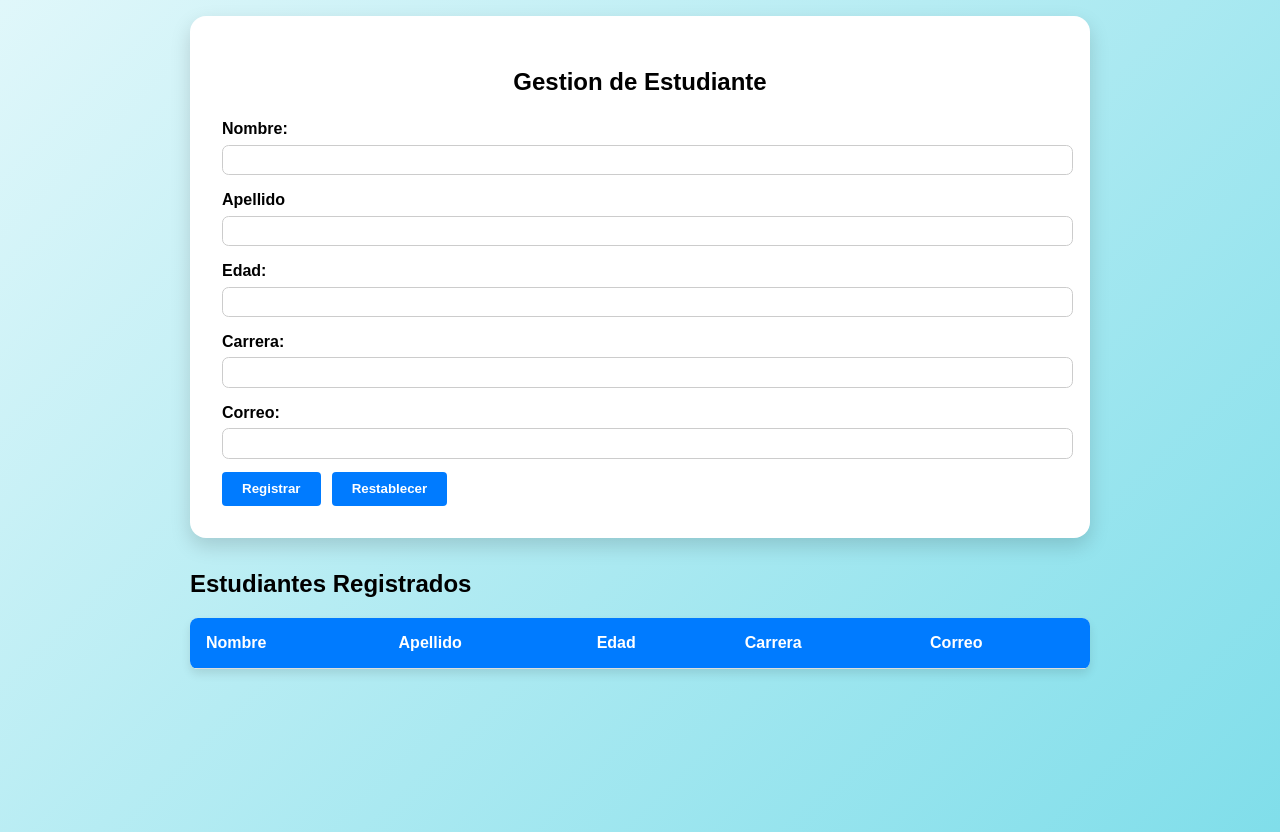
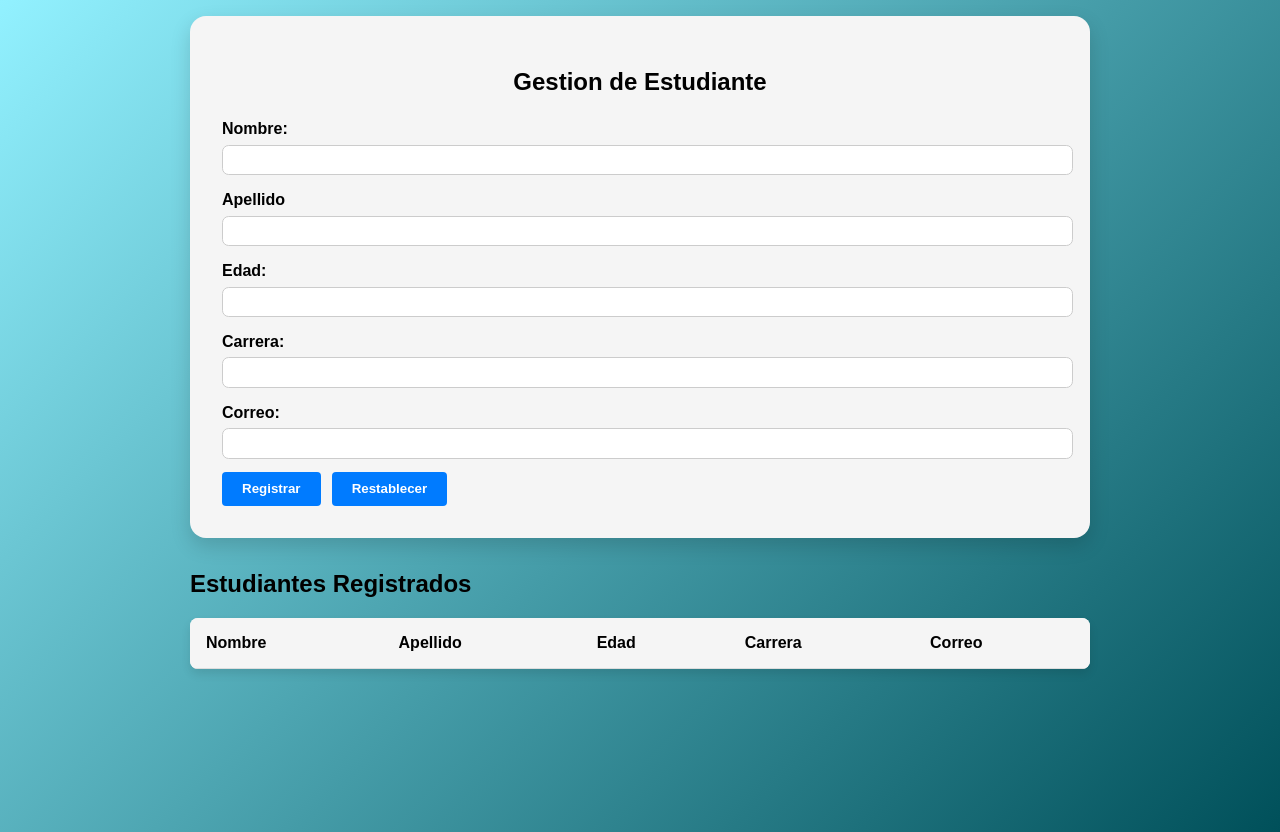
Before and after one commit to Rokko376/clase-03-07, a plain HTML site: page index.html in a window 1280 px wide. Drawn offline with Linux system fonts and the light colour scheme.

Commit message:
On branch main

```diff
--- a/styles.css
+++ b/styles.css
@@ -1,6 +1,6 @@
 body {
     font-family: Arial, sans-serif;
-  background: linear-gradient(135deg, #e0f7fa, #80deea);
+  background: linear-gradient(135deg, #92f1ff, #00505a);
   min-height: 100vh;
   margin: 0;
   padding: 1em;
@@ -15,7 +15,7 @@ main {
 }
 
 form {
-  background-color: #ffffff;
+  background-color: whitesmoke;
   padding: 2em;
   border-radius: 1em;
   box-shadow: 0 8px 20px rgba(0, 0, 0, 0.15);
@@ -65,7 +65,7 @@ button:hover {
 table {
   width: 100%;
   border-collapse: collapse;
-  background-color: white;
+  background-color: whitesmoke;
   border-radius: 0.5em;
   overflow: hidden;
   box-shadow: 0 5px 10px rgba(0,0,0,0.1);
@@ -78,17 +78,17 @@ th, td {
 }
 
 th {
-  background-color: #007BFF;
-  color: white;
+  background-color: whitesmoke;
+  color: rgb(0, 0, 0);
 }
 
 tr:hover {
-  background-color: #f1f1f1;
+  background-color: whitesmoke;
 }
 
 .action-btn {
   background-color: #28a745;
-  color: white;
+  color: whitesmoke;
   border: none;
   margin-right: 0.5em;
   padding: 0.5em 1em;
```
